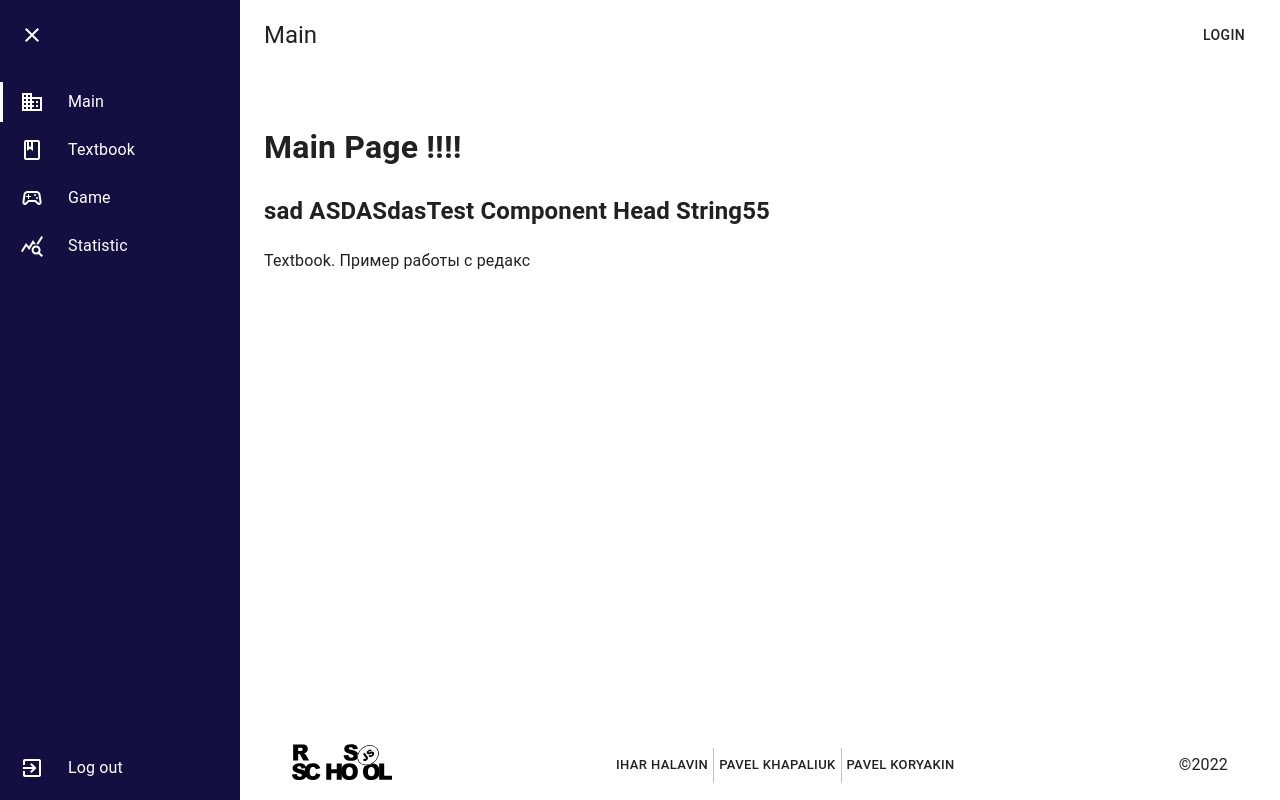
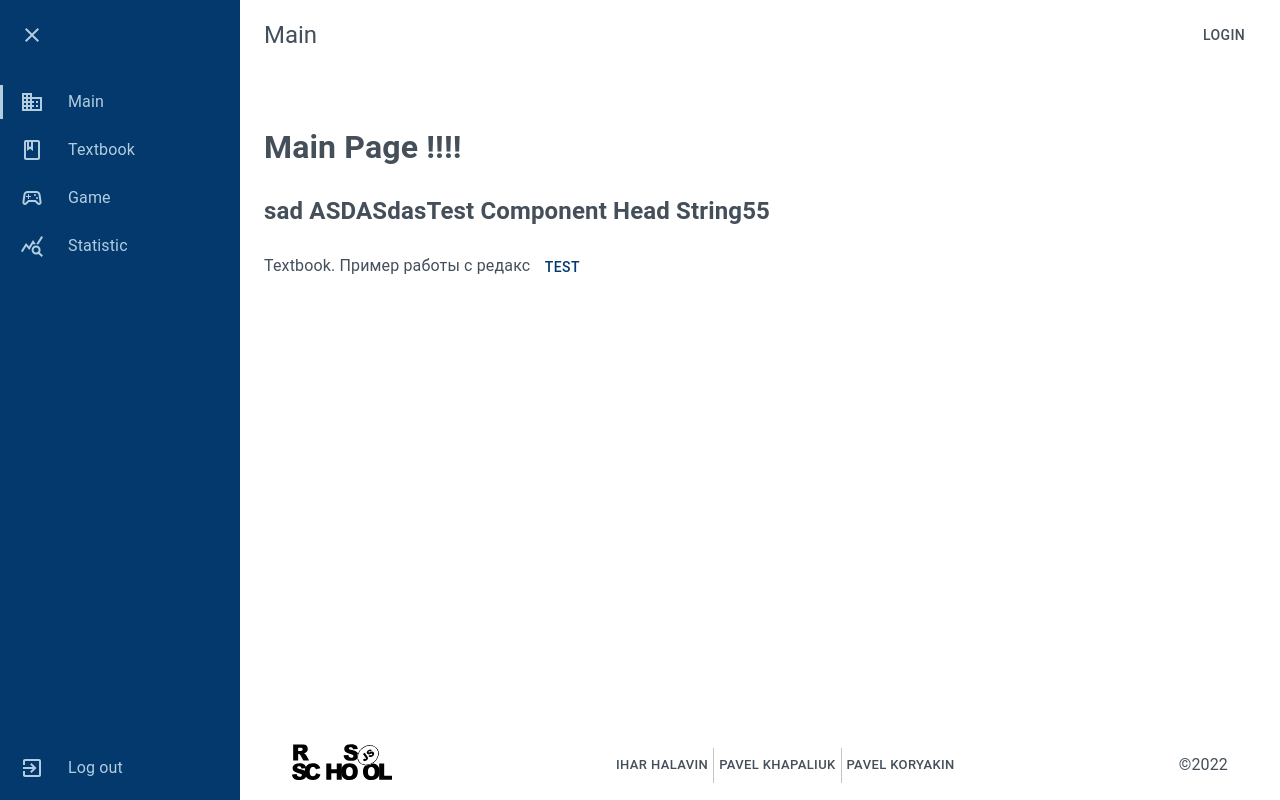
Before and after one commit to whityha/rslang, a React (Create React App) app: page / in a window 1280 px wide. Both pictures are taken after a click on the button "open drawer". Built offline with nearby package versions, Linux system fonts and the light colour scheme.

Commit message:
feat: add custom theme for app

```diff
--- a/src/app.scss
+++ b/src/app.scss
@@ -1,8 +1,4 @@
 @import 'vars.scss';
-
-html, body {
-  box-sizing: border-box;
-}
 
 a {
   text-decoration: none;
@@ -14,37 +10,12 @@ img {
   height: auto;
 }
 
-.all {
-  display: flex;
-  flex-direction: column;
-}
-
-.header {
-  height: $header-height;
-  background-color: #FAB;
-}
-
-.main {
-  min-height: calc(100vh - $header-height - $footer-height);
-  background-color: #DDD;
-}
-
-.game {
-  min-height: calc(100vh - $header-height);
-  background-color: #ABD;
-}
-
-.footer {
-  height: $footer-height;
-  background-color: #BBB;
-}
-
-.active-link::before {
+.active-menu-link::before {
   content: "";
   width: 3px;
-  height: 40px;
+  height: 34px;
   position: absolute;
-  top: 4px;
+  top: 7px;
   display: block;
-  background-color: #FFF;
+  background-color: #b3cde0;
 }
--- a/src/app.tsx
+++ b/src/app.tsx
@@ -1,5 +1,8 @@
 import { FC } from 'react';
 import { BrowserRouter, Route, Routes } from 'react-router-dom';
+import { ThemeProvider } from '@mui/material/styles';
+import CssBaseline from '@mui/material/CssBaseline';
+import theme from './theme/theme';
 
 import MainPage from './pages/main';
 import NotFoundPage from './pages/not-found';
@@ -15,6 +18,8 @@ import TextBookPage from './pages/textbook';
 import VocabularyPage from './pages/vocabulary';
 
 const App: FC = () => (
+  <ThemeProvider theme={theme}>
+    <CssBaseline />
     <BrowserRouter>
       <Routes>
         <Route path="/" element={<AllLayout />}>
@@ -33,6 +38,7 @@ const App: FC = () => (
         </Route>
       </Routes>
     </BrowserRouter>
+  </ThemeProvider>
 );
 
 export default App;
--- a/src/components/list-menu/list-menu.tsx
+++ b/src/components/list-menu/list-menu.tsx
@@ -53,7 +53,7 @@ const ListMenu: FC<ListMenuProps> = ({ open }: ListMenuProps) => (
       id, text, icon, path,
     }) => (
       <ListItem disablePadding sx={{ display: 'block' }} key={id}>
-        <NavLink className={({ isActive }) => (isActive ? 'active-link' : undefined)} to={path}>
+        <NavLink className={({ isActive }) => (isActive ? 'active-menu-link' : undefined)} to={path}>
           <ListItemButton
             sx={{
               minHeight: 48,
@@ -66,12 +66,12 @@ const ListMenu: FC<ListMenuProps> = ({ open }: ListMenuProps) => (
                 minWidth: 0,
                 mr: open ? 3 : 'auto',
                 justifyContent: 'center',
-                color: '#ffffff',
+                color: 'primary.contrastText',
               }}
             >
               {icon}
             </ListItemIcon>
-            <ListItemText primary={text} sx={{ opacity: open ? 1 : 0, color: '#ffffff' }} />
+            <ListItemText primary={text} sx={{ opacity: open ? 1 : 0, color: 'primary.contrastText' }} />
           </ListItemButton>
         </NavLink>
       </ListItem>
@@ -89,12 +89,15 @@ const ListMenu: FC<ListMenuProps> = ({ open }: ListMenuProps) => (
               minWidth: 0,
               mr: open ? 3 : 'auto',
               justifyContent: 'center',
-              color: '#ffffff',
+              color: 'primary.contrastText',
             }}
           >
             <ExitToAppIcon />
           </ListItemIcon>
-          <ListItemText primary="Log out" sx={{ opacity: open ? 1 : 0, color: '#ffffff' }} />
+          <ListItemText
+            primary="Log out"
+            sx={{ opacity: open ? 1 : 0, color: 'primary.contrastText' }}
+          />
         </ListItemButton>
       </Link>
     </ListItem>
--- a/src/components/main/main.tsx
+++ b/src/components/main/main.tsx
@@ -1,5 +1,6 @@
 import { FC } from 'react';
 import { Link } from 'react-router-dom';
+import { Button } from '@mui/material';
 
 import TestComponent from '../forms/test-component';
 
@@ -8,6 +9,7 @@ const Main: FC = () => (
     <h1>Main Page !!!!</h1>
     <TestComponent head="Test Component Head String" />
     <Link to="/textbook">Textbook. Пример работы с редакс</Link>
+    <Button>Test</Button>
   </div>
 );
 export default Main;
--- a/src/layout/all.tsx
+++ b/src/layout/all.tsx
@@ -1,7 +1,6 @@
 import React, { FC, useState } from 'react';
 import { Outlet } from 'react-router-dom';
 import { Container, Box } from '@mui/material';
-import CssBaseline from '@mui/material/CssBaseline';
 import Header from './header';
 import Footer from './footer';
 import Menu from './menu';
@@ -11,7 +10,6 @@ const AllLayout: FC = () => {
   const [openMobileMenu, setOpenMobileMenu] = useState(false);
   return (
     <Box sx={{ display: 'flex' }}>
-      <CssBaseline />
       <Menu />
       <MobileMenu openMenu={openMobileMenu} setOpenMenu={setOpenMobileMenu} />
       <Box sx={{
--- a/src/layout/footer.tsx
+++ b/src/layout/footer.tsx
@@ -9,8 +9,8 @@ const Footer: FC = () => (
       display: 'flex',
       justifyContent: 'space-between',
       alignItems: 'center',
+      height: 70,
       padding: '0px 5% 0px 5%',
-      bgcolor: 'white',
     }}
     className="footer"
   >
--- a/src/layout/header.tsx
+++ b/src/layout/header.tsx
@@ -28,8 +28,6 @@ const getTitle = (pathname: string): string => {
   }
 };
 
-const textColor = 'rgba(0,0,0,0.87)';
-
 interface HeaderProps {
   // eslint-disable-next-line no-unused-vars
   setOpen: (value: boolean) => void;
@@ -54,13 +52,23 @@ const Header: FC<HeaderProps> = ({ setOpen }: HeaderProps) => {
               mr: 2,
             }}
           >
-            <MenuIcon sx={{ color: textColor }} />
+            <MenuIcon sx={{ color: 'text.primary' }} />
           </IconButton>
         )}
-        <Typography variant="h5" component="h1" sx={{ flexGrow: 1, color: textColor }}>
+        <Typography variant="h5" component="h1" sx={{ flexGrow: 1, color: 'text.primary' }}>
           {getTitle(pathname)}
         </Typography>
-        <Button sx={{ color: textColor }}>Login</Button>
+        <Button
+          sx={{
+            color: 'text.primary',
+            '&:hover': {
+              color: 'text.primary',
+              bgcolor: '#ffffff',
+            },
+          }}
+        >
+          Login
+        </Button>
       </Toolbar>
     </AppBar>
   );
--- a/src/layout/menu.tsx
+++ b/src/layout/menu.tsx
@@ -63,8 +63,8 @@ const Menu: FC = () => {
       sx={{
         '& .MuiDrawer-paper': {
           borderWidth: 0,
-          color: '#ffffff',
-          bgcolor: '#130f40',
+          color: 'primary.contrastText',
+          bgcolor: 'primary.main',
         },
         display: !matches ? 'none' : 'initial',
       }}
@@ -80,11 +80,16 @@ const Menu: FC = () => {
           justifyContent: open ? 'initial' : 'center',
           alignItems: 'center',
           px: 3,
-          bgcolor: '#130f40',
+          bgcolor: 'primary.main',
         }}
         elevation={0}
       >
-        <IconButton sx={{ color: '#ffffff' }} aria-label="open drawer" onClick={handleOpen} edge="start">
+        <IconButton
+          sx={{ color: 'primary.contrastText' }}
+          aria-label="open drawer"
+          onClick={handleOpen}
+          edge="start"
+        >
           {open ? <CloseIcon /> : <MenuIcon />}
         </IconButton>
       </Paper>
--- a/src/layout/mobile-menu.tsx
+++ b/src/layout/mobile-menu.tsx
@@ -38,7 +38,7 @@ const MobileMenu: FC<MobileMenuProps> = ({ openMenu, setOpenMenu }: MobileMenuPr
           width: 240,
           display: 'flex',
           flexGrow: 1,
-          bgcolor: '#130f40',
+          bgcolor: 'primary.main',
         }}
         role="presentation"
         onClick={toggleDrawer()}
--- a/src/pages/not-found.tsx
+++ b/src/pages/not-found.tsx
@@ -28,7 +28,6 @@ const NotFoundPage: FC = () => (
         <Typography
           gutterBottom
           variant="h3"
-          color="text.secondary"
           component="h1"
           sx={{ fontWeight: 700 }}
         >
@@ -36,7 +35,6 @@ const NotFoundPage: FC = () => (
         </Typography>
         <Typography
           variant="body2"
-          color="text.secondary"
           sx={{ fontSize: 24, mb: 5 }}
         >
           We couldn&apos;t find what you were looking for.
@@ -47,10 +45,6 @@ const NotFoundPage: FC = () => (
       <Box>
         <Button
           variant="contained"
-          sx={{
-            bgcolor: '#394a8c',
-            '&:hover': { bgcolor: '#6473b9' },
-          }}
         >
           <Link to="/">Go Home</Link>
         </Button>
--- /dev/null
+++ b/src/theme/theme.ts
@@ -0,0 +1,17 @@
+import { createTheme } from '@mui/material/styles';
+
+const theme = createTheme({
+  palette: {
+    primary: {
+      light: '#005b96',
+      main: '#03396c',
+      dark: '#011f4b',
+      contrastText: '#b3cde0',
+    },
+    text: {
+      primary: '#444f5a',
+    },
+  },
+});
+
+export default theme;
```
Lines whose indentation alone changed are shown as unchanged.
